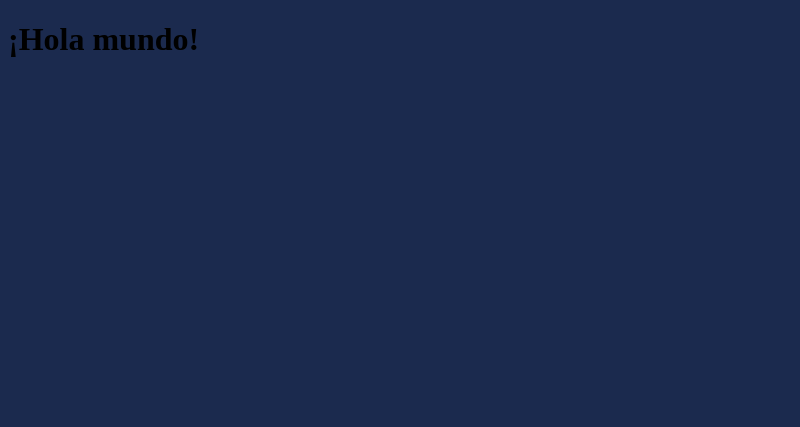
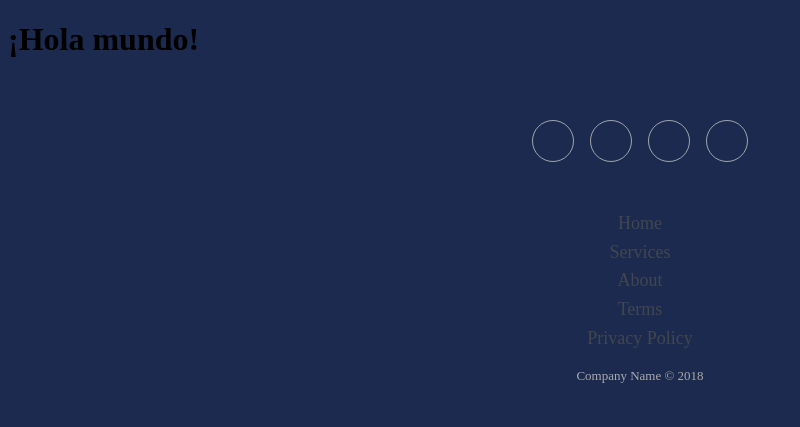
Before and after one commit to mondaca-edwin/mondaca-edwin.github.io, a plain HTML site: page index.html in a window 1280 px wide. Shown: the whole page, without its empty margins (0-800 px from the left). Drawn offline with Linux system fonts and the light colour scheme.

Commit message:
Intento de footer

```diff
--- a/css/style.css
+++ b/css/style.css
@@ -1,10 +1,68 @@
 head{
-
- height: 15 px;
+ min-height: min-content;
   background-color: white;
 }
 
 body{
 background-color:  #1b2a4e;
-height: 90%;
 }
+
+.footer-basic {
+    padding:40px 0;
+    background-color: #1b2a4e;
+    color:#4c4d4e;
+  }
+
+  .footer-basic ul {
+    padding:0;
+    list-style:none;
+    text-align:center;
+    font-size:18px;
+    line-height:1.6;
+    margin-bottom:0;
+  }
+
+  .footer-basic li {
+    padding:0 10px;
+  }
+
+  .footer-basic ul a {
+    color:inherit;
+    text-decoration:none;
+    opacity:0.8;
+  }
+
+  .footer-basic ul a:hover {
+    opacity:1;
+  }
+
+  .footer-basic .social {
+    text-align:center;
+    padding-bottom:25px;
+  }
+
+  .footer-basic .social > a {
+    font-size:24px;
+    width:40px;
+    height:40px;
+    line-height:40px;
+    display:inline-block;
+    text-align:center;
+    border-radius:50%;
+    border:1px solid #ccc;
+    margin:0 8px;
+    color:inherit;
+    opacity:0.75;
+  }
+
+  .footer-basic .social > a:hover {
+    opacity:0.9;
+  }
+
+  .footer-basic .copyright {
+    margin-top:15px;
+    text-align:center;
+    font-size:13px;
+    color:#aaa;
+    margin-bottom:0;
+  }
--- a/index.html
+++ b/index.html
@@ -5,11 +5,23 @@
     <meta http-equiv="X-UA-Compatible" content="IE=edge">
     <meta name="viewport" content="width=device-width, initial-scale=1.0">
     <link rel="stylesheet" href="/css/style.css">
-    <title>PaginaWeb Mondaca</title>
+    <title>Pagina Web Mondaca</title>
 </head>
 <body>
 <h1> ¡Hola mundo! </h1>
-
+<div class="footer-basic">
+    <footer>
+        <div class="social"><a href="#"><i class="icon ion-social-instagram"></i></a><a href="#"><i class="icon ion-social-snapchat"></i></a><a href="#"><i class="icon ion-social-twitter"></i></a><a href="#"><i class="icon ion-social-facebook"></i></a></div>
+        <ul class="list-inline">
+            <li class="list-inline-item"><a href="#">Home</a></li>
+            <li class="list-inline-item"><a href="#">Services</a></li>
+            <li class="list-inline-item"><a href="#">About</a></li>
+            <li class="list-inline-item"><a href="#">Terms</a></li>
+            <li class="list-inline-item"><a href="#">Privacy Policy</a></li>
+        </ul>
+        <p class="copyright">Company Name © 2018</p>
+    </footer>
+</div>
 </body>
 
 </html>
```
